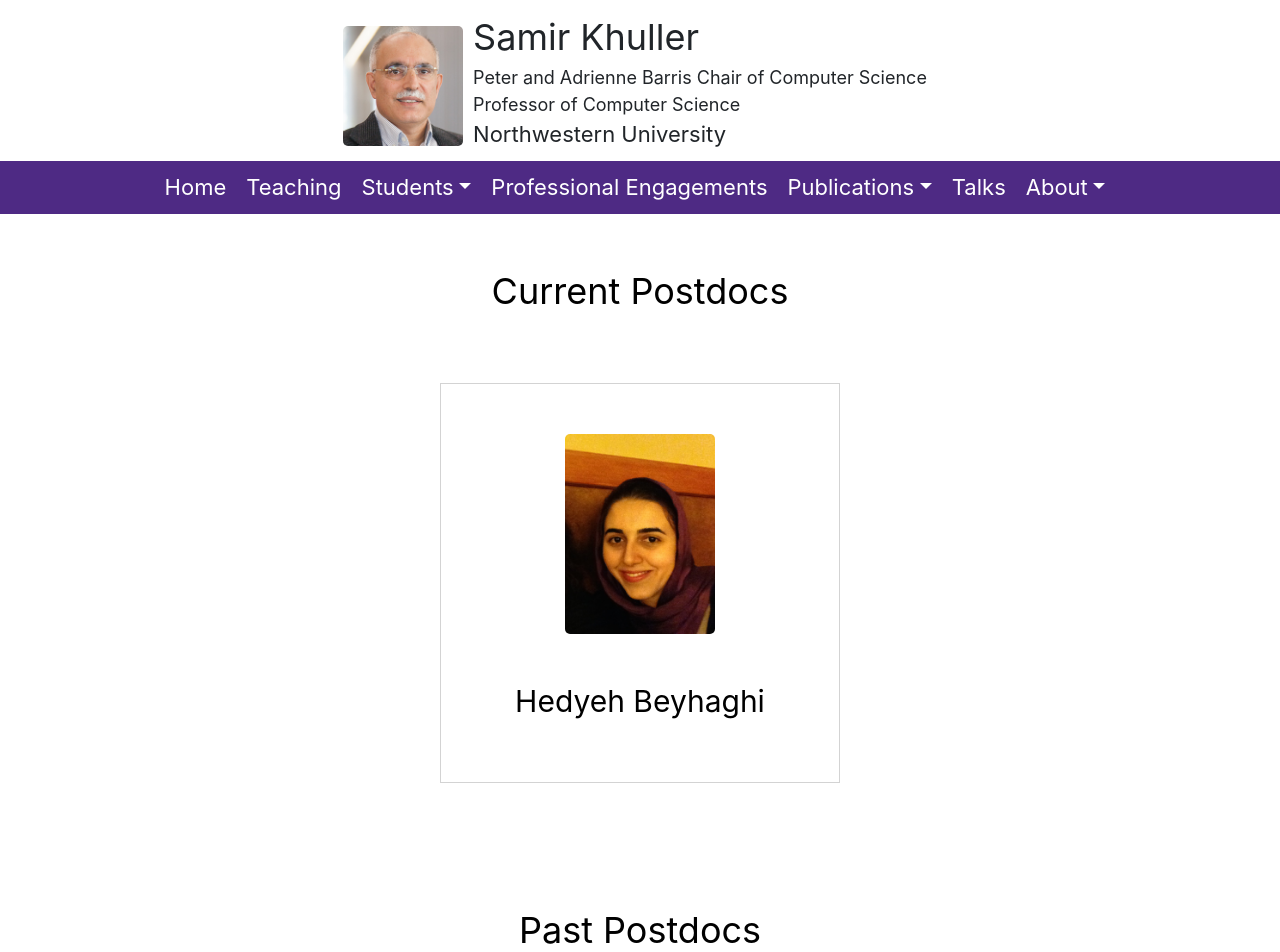
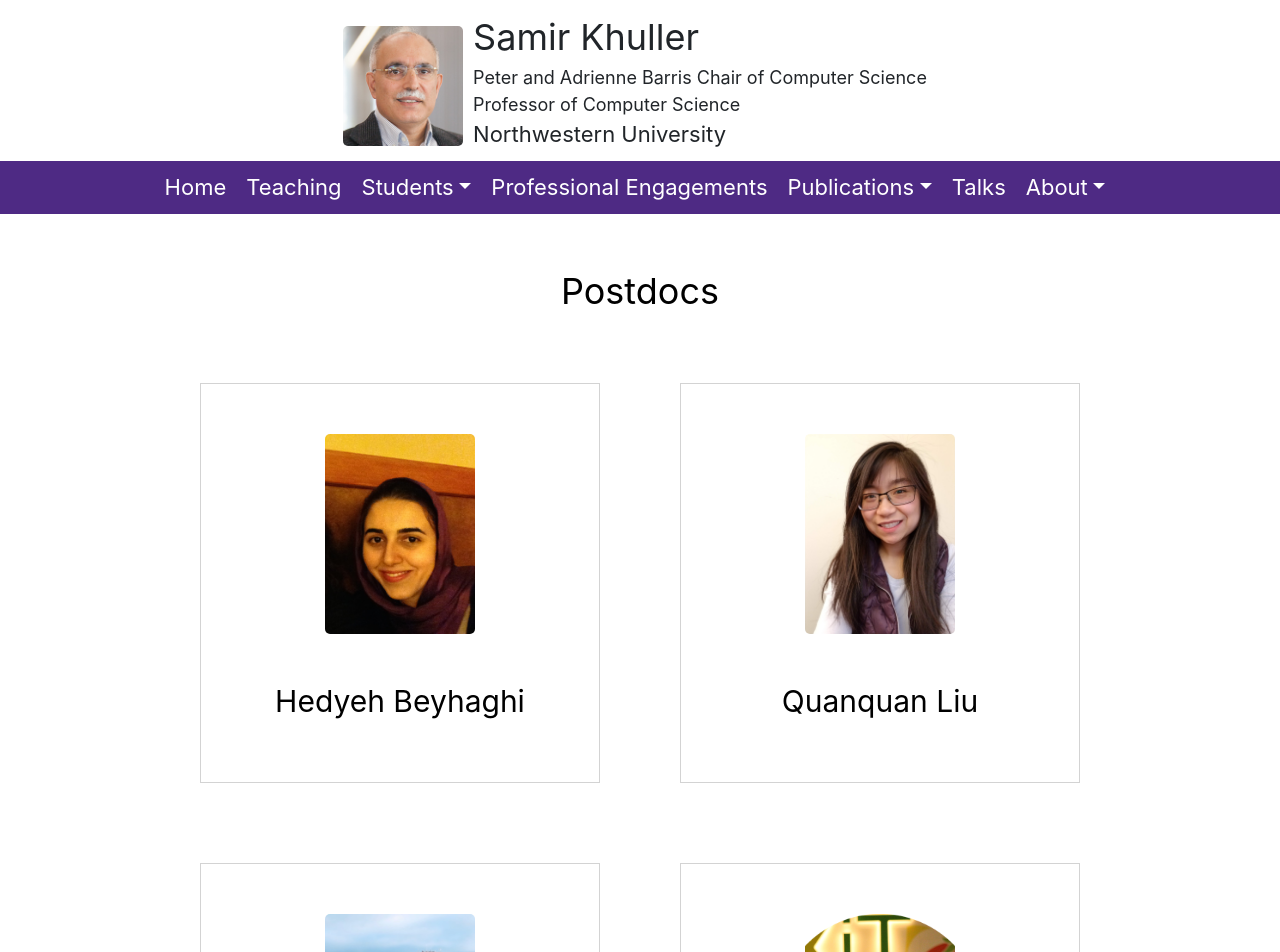
Before and after one commit to roxywilcox/samir-website, a React (Create React App) app: page /postdoc in a window 1280 px wide. Shown: the top 952 px of the page. Built offline with nearby package versions, Linux system fonts and the light colour scheme.

Commit message:
fixed postdocs

```diff
--- a/src/components/Postdoc.js
+++ b/src/components/Postdoc.js
@@ -1,30 +1,11 @@
 import "./Postdoc.css";
 import { postdocData } from "./data/postdoc_data";
-import { currentPostdocData } from "./data/postdoc_data";
 
 function Postdoc() {
   return (
     <div>
     <div className="postdoc-overall-container">
-      <div className="postdoc-title">Current Postdocs</div>
-      <div className="postdoc-container">
-        {currentPostdocData.map((postdoc) => (
-          <div className="postdoc-item-container">
-            <br />
-            <br />
-            <a href={postdoc.website}>
-              <img src={postdoc.img} className="postdoc-profile-img" alt="prof-pic" />
-            </a>
-            <br />
-            <br/>
-            <br/>
-            <div className="postdoc-name">{postdoc.name}</div>
-          </div>
-        ))}
-      </div>
-    </div>
-    <div className="postdoc-overall-container">
-      <div className="postdoc-title">Past Postdocs</div>
+      <div className="postdoc-title">Postdocs</div>
       <div className="postdoc-container">
         {postdocData.map((postdoc) => (
           <div className="postdoc-item-container">
--- a/src/components/data/postdoc_data.js
+++ b/src/components/data/postdoc_data.js
@@ -3,18 +3,14 @@ import Sami from "../../assets/sami.jpeg";
 import Vaggos from "../../assets/vaggos.png";
 import Hedyeh from "../../assets/hedyeh.jpeg";
 
-export const currentPostdocData =
+
+export const postdocData =
 [
   {
     "name": "Hedyeh Beyhaghi",
     "img": Hedyeh,
     "website": "https://home.ttic.edu/~hedyeh/",
   },
-];
-
-
-export const postdocData =
-[
   {
     "name": "Quanquan Liu",
     "img": Quanquan,
```
